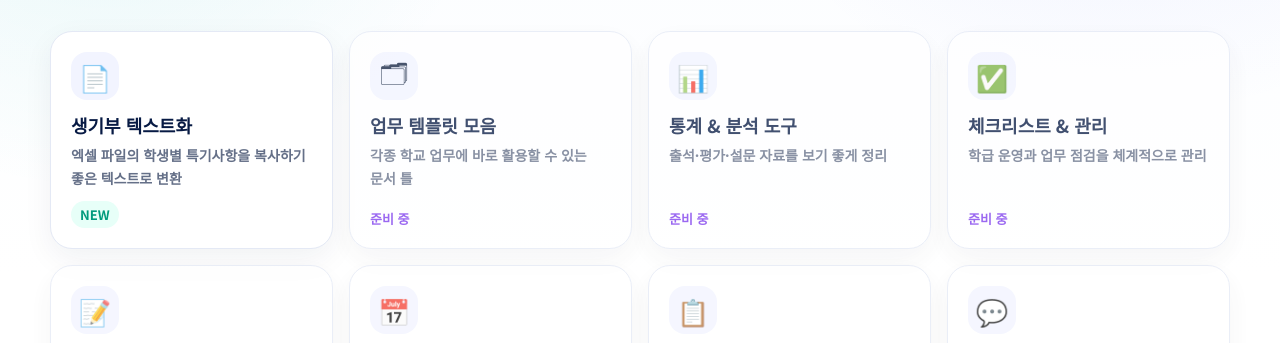
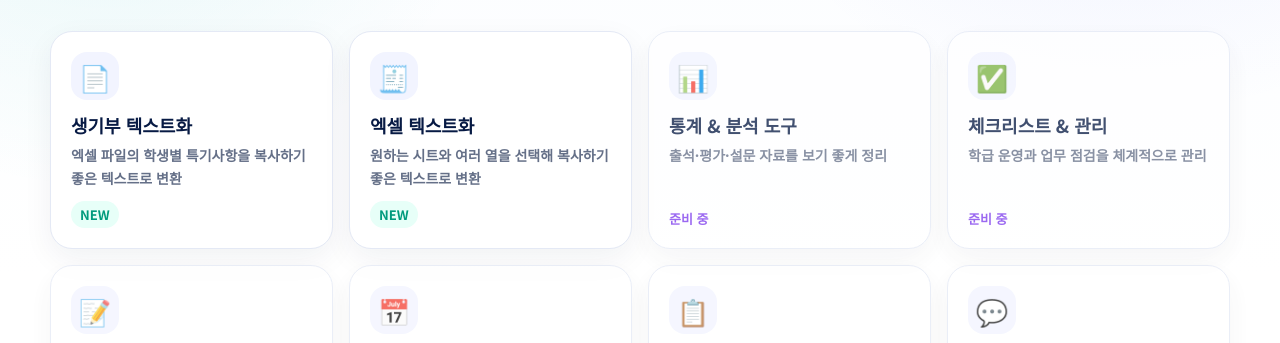
Before and after one commit to bsw0131/mathfactory, a plain HTML site: page tools/school-tools.html in a window 1280 px wide. Shown: the part 414-757 px from the top of the page. Drawn offline with Linux system fonts and the light colour scheme.

Commit message:
Replace school template card with excel textifier

```diff
--- a/tools/school-tools.html
+++ b/tools/school-tools.html
@@ -16,10 +16,7 @@
     <div class="container header-inner">
       <a class="brand" href="../index.html" aria-label="수학력발전소 홈">
         <span class="brand-mark">Σ</span>
-        <span class="brand-text">
-          <strong>수학력발전소</strong>
-          <em>by math chef</em>
-        </span>
+        <span class="brand-text"><strong>수학력발전소</strong><em>by math chef</em></span>
       </a>
       <nav class="nav" aria-label="주요 메뉴">
         <a href="../index.html#home">홈</a>
@@ -40,7 +37,7 @@
 
     <section class="container tool-index-grid" aria-label="학교업무도움 전체 앱 목록">
       <a class="tool-item" href="student-record-textifier.html"><span class="item-icon">📄</span><span><strong>생기부 텍스트화</strong><small>엑셀 파일의 학생별 특기사항을 복사하기 좋은 텍스트로 변환</small></span><b class="new">NEW</b></a>
-      <a class="tool-item disabled" href="#" aria-disabled="true"><span class="item-icon">🗂</span><span><strong>업무 템플릿 모음</strong><small>각종 학교 업무에 바로 활용할 수 있는 문서 틀</small></span><b>준비 중</b></a>
+      <a class="tool-item" href="excel-textifier.html"><span class="item-icon">🧾</span><span><strong>엑셀 텍스트화</strong><small>원하는 시트와 여러 열을 선택해 복사하기 좋은 텍스트로 변환</small></span><b class="new">NEW</b></a>
       <a class="tool-item disabled" href="#" aria-disabled="true"><span class="item-icon">📊</span><span><strong>통계 & 분석 도구</strong><small>출석·평가·설문 자료를 보기 좋게 정리</small></span><b>준비 중</b></a>
       <a class="tool-item disabled" href="#" aria-disabled="true"><span class="item-icon">✅</span><span><strong>체크리스트 & 관리</strong><small>학급 운영과 업무 점검을 체계적으로 관리</small></span><b>준비 중</b></a>
       <a class="tool-item disabled" href="#" aria-disabled="true"><span class="item-icon">📝</span><span><strong>상담 기록 정리</strong><small>상담 메모를 학생별 기록 형태로 정돈</small></span><b>준비 중</b></a>
```
